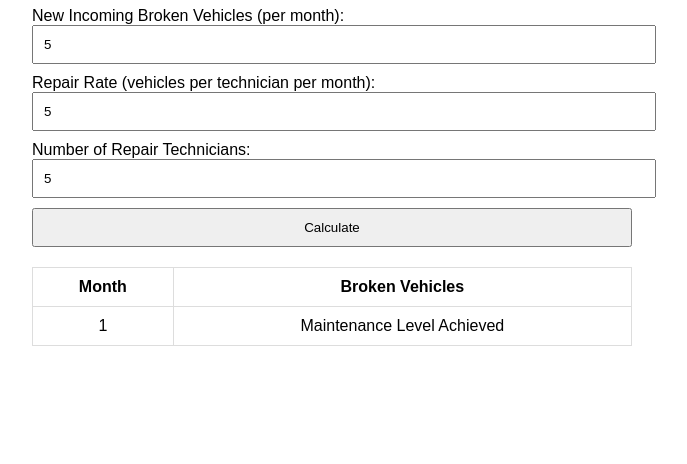
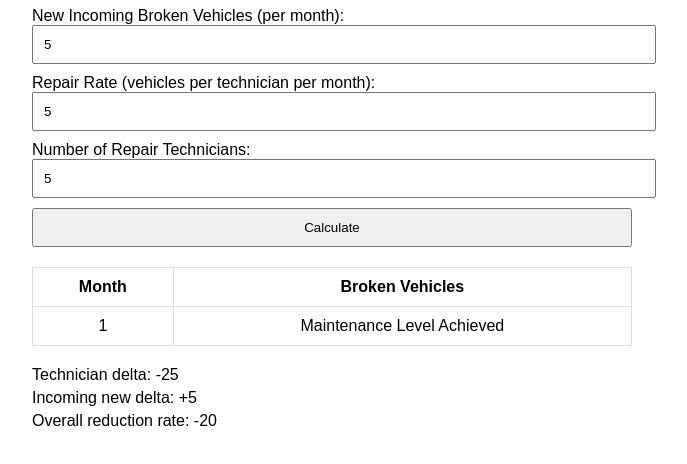
Before and after one commit to Ydvisual/RepairCalc, a plain HTML site: page index.html in a window 1280 px wide. Both pictures are taken after typing "5", "5", "5", "5" into the empty fields and a click on the button "Calculate". Shown: the part 160-624 px from the top of the page, without its empty margins (308-995 px from the left). Drawn offline with Linux system fonts and the light colour scheme.

Commit message:
Update index.html

```diff
--- a/index.html
+++ b/index.html
@@ -29,6 +29,12 @@
             padding: 10px;
             text-align: center;
         }
+        .result-section {
+            margin-top: 20px;
+        }
+        .result-section p {
+            margin: 5px 0;
+        }
     </style>
 </head>
 <body>
@@ -58,6 +64,10 @@
         </tbody>
     </table>
 
+    <div class="result-section" id="monthlyValues">
+        <!-- Monthly values will be displayed here -->
+    </div>
+
     <script>
         function calculate() {
             const initialCount = parseInt(document.getElementById('initialCount').value);
@@ -71,10 +81,24 @@
             const tbody = document.querySelector('#resultTable tbody');
             tbody.innerHTML = '';
 
+            const monthlyValues = document.getElementById('monthlyValues');
+            monthlyValues.innerHTML = ''; // Clear previous values
+
+            const technicianDelta = -repairRate * technicians; // Repairs per month (negative number)
+            const overallReductionRate = technicianDelta + incomingRate; // Net change per month
+
+            const summary = `
+                <p>Technician delta: ${technicianDelta}</p>
+                <p>Incoming new delta: +${incomingRate}</p>
+                <p>Overall reduction rate: ${overallReductionRate}</p>
+            `;
+
+            monthlyValues.insertAdjacentHTML('beforeend', summary);
+
             while (currentCount > 0 && month < maxMonths) {
                 month++;
                 currentCount += incomingRate; // Add new incoming vehicles
-                currentCount -= repairRate * technicians; // Subtract repaired vehicles
+                currentCount += technicianDelta; // Subtract repaired vehicles
 
                 let displayValue = currentCount <= 0 ? "Maintenance Level Achieved" : currentCount;
 
```
